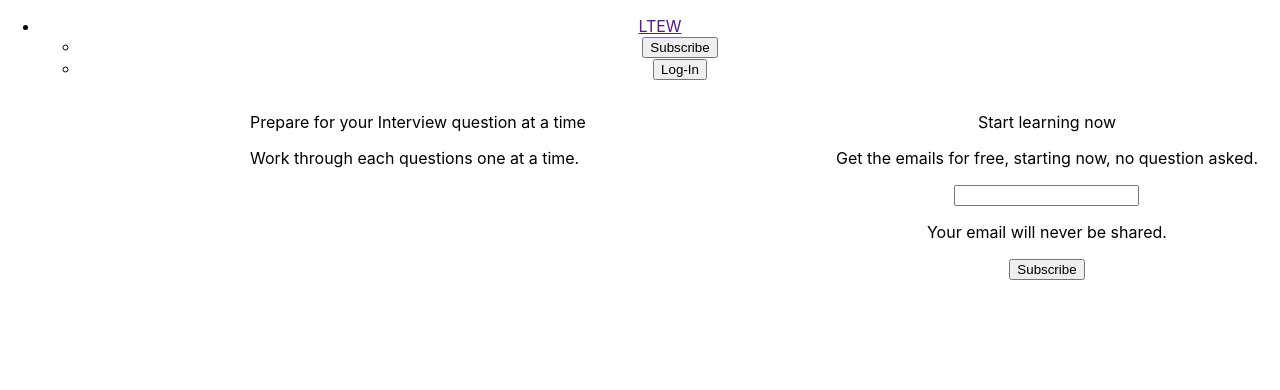
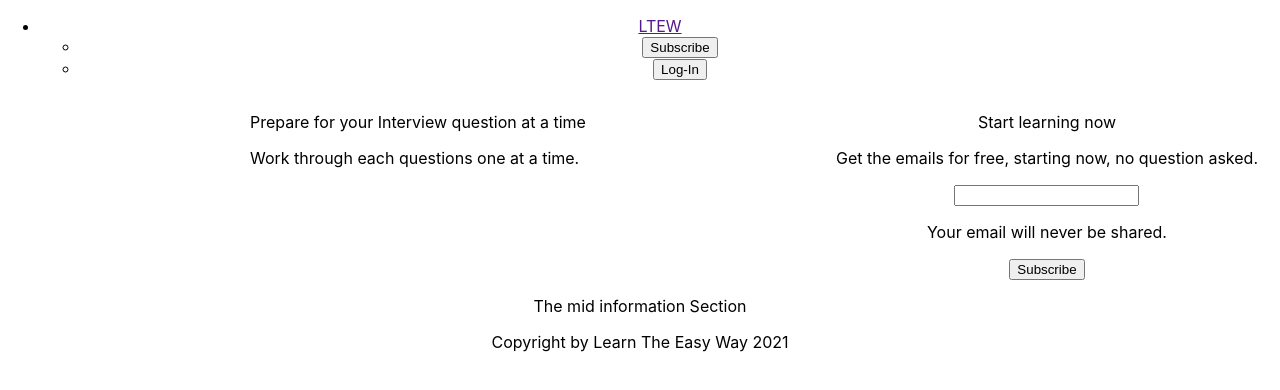
Before and after one commit to mohinishlokesh96/learntheeasyway, a React (Create React App) app in the folder learntheeasyway/: page / in a window 1280 px wide. Shown: the top 390 px of the page. Built offline with nearby package versions, Linux system fonts and the light colour scheme.

Commit message:
Added Footer section and MidInfoSection

```diff
--- a/learntheeasyway/src/components/HomePage/FooterSection/FooterSection.tsx
+++ b/learntheeasyway/src/components/HomePage/FooterSection/FooterSection.tsx
@@ -1,6 +1,10 @@
 const FooterSection = ()=>{
     return (
-        <div></div>
+        <div className="footer">
+            <div>
+                Copyright by Learn The Easy Way 2021
+            </div>
+        </div>
     )
 }
 export default FooterSection
--- a/learntheeasyway/src/components/HomePage/HomePage.tsx
+++ b/learntheeasyway/src/components/HomePage/HomePage.tsx
@@ -1,8 +1,12 @@
 import Jumbotron from "./Jumbotron/Jumbotron"
+import MidInfoSection from "./MidInfoSection/MidInfoSection"
+import FooterSection from "./FooterSection/FooterSection"
 const HomePage=()=>{
     return(
         <div>
             <Jumbotron/>
+            <MidInfoSection/>
+            <FooterSection/>
         </div>
     )
 }
--- a/learntheeasyway/src/components/HomePage/MidInfoSection/MidInfoSection.tsx
+++ b/learntheeasyway/src/components/HomePage/MidInfoSection/MidInfoSection.tsx
@@ -1,6 +1,8 @@
 const MidInfoSection = ()=>{
     return (
-        <div></div>
+        <div>
+            <p>The mid information Section</p>
+        </div>
     )
 }
 export default MidInfoSection
```
